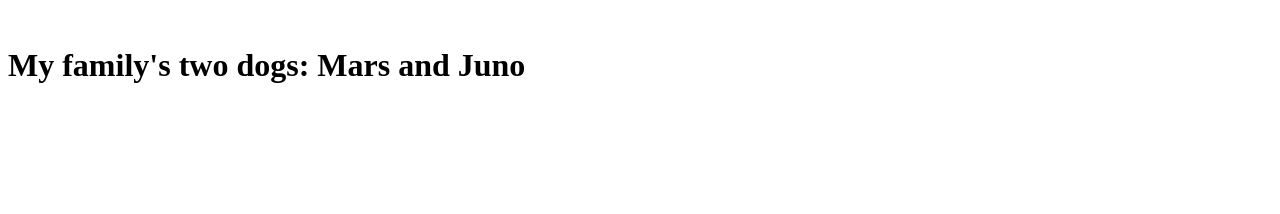
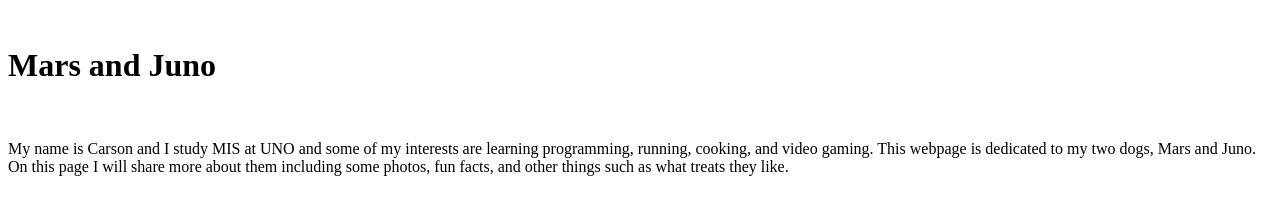
Before and after one commit to Carson402/3900-Activity2, a plain HTML site: page index.html in a window 1280 px wide. Drawn offline with Linux system fonts and the light colour scheme.

Commit message:
Update html document

```diff
--- a/index.html
+++ b/index.html
@@ -3,14 +3,22 @@
 <head>
 	<meta charset="UTF-8">
 
-	<title>Carson Crockett Web Page</title>
-
+  <title>Carson Crockett Web Page</title>
+  <meta name="viewport" content="width=device-width, initial-scale=1.0">
+  <link rel="stylesheet" href="album.css">
 </head>
 <body>
 <br>
 
-<h1>My family's two dogs: Mars and Juno</h1>
-
+<h1>Mars and Juno</h1>
+<br>
+<div id="Intro">
+<p>
+  My name is Carson and I study MIS at UNO and some of my interests are learning programming, running, cooking, and
+  video gaming. This webpage is dedicated to my two dogs, Mars and Juno. On this page I will share more about
+  them including some photos, fun facts, and other things such as what treats they like.
+</p>
+</div>
 
 
 
```
